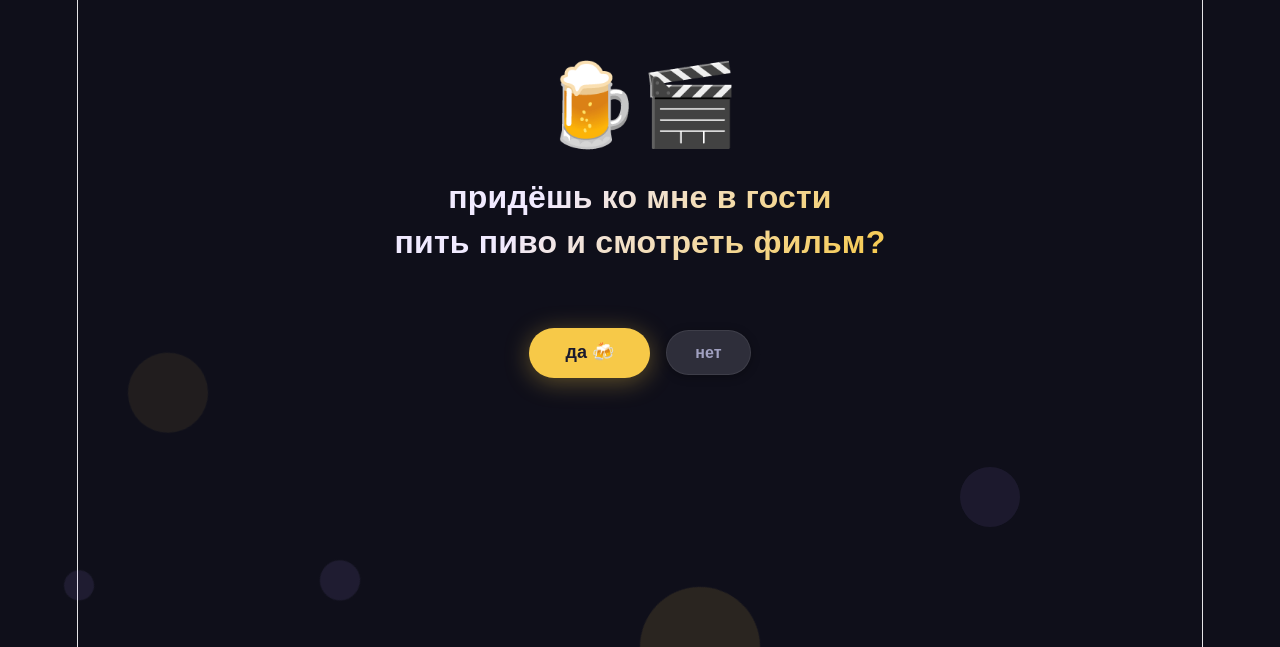
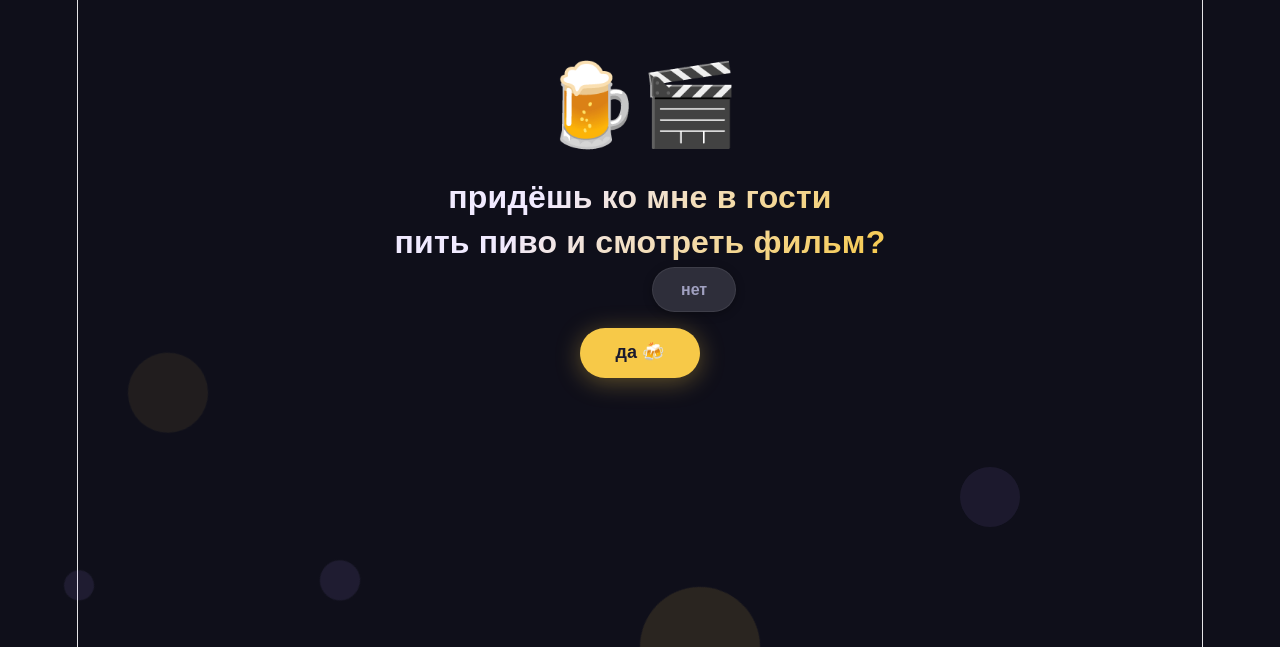
Before and after one commit to alexlvlt/beer-proposal, a Vue app: page / in a window 1280 px wide. Shown: the part 153-800 px from the top of the page. Built offline with nearby package versions, Linux system fonts and the light colour scheme; a web font is replaced by a local one.

Commit message:
app vue fix

```diff
--- a/src/App.vue
+++ b/src/App.vue
@@ -17,9 +17,9 @@
 
     <p class="question">придёшь ко мне в гости<br />пить пиво и смотреть фильм?</p>
 
+    <!-- Контейнер фиксированного размера — кнопка "да" не двигается -->
     <div class="buttons-area">
       <button
-          ref="yesBtnRef"
           class="btn btn-yes"
           :style="yesBtnStyle"
           @click="sayYes"
@@ -27,6 +27,7 @@
         да 🍻
       </button>
 
+      <!-- Кнопка "нет" всегда fixed, просто сначала в центре под "да" -->
       <button
           v-if="!noGone"
           ref="noBtnRef"
@@ -41,7 +42,7 @@
 </template>
 
 <script setup>
-import { computed, ref, nextTick } from 'vue'
+import { computed, ref, onMounted, nextTick } from 'vue'
 
 const NO_TEXTS = [
   'нет',
@@ -58,10 +59,31 @@ const NO_TEXTS = [
 
 const won      = ref(false)
 const noCount  = ref(0)
-const noPos    = ref({ x: null, y: null })
 const noBtnRef = ref(null)
 
-// Явные пиксельные значения вместо CSS-переменной — надёжнее на Safari/iOS
+// Начальная позиция кнопки "нет" — вычислим после монтирования
+const noPos = ref({ x: 0, y: 0 })
+const noReady = ref(false) // показываем кнопку только после того как знаем позицию
+
+const noGone  = computed(() => noCount.value >= NO_TEXTS.length)
+const noLabel = computed(() => NO_TEXTS[Math.min(noCount.value, NO_TEXTS.length - 1)])
+const noScale = computed(() => Math.max(1 - noCount.value * 0.06, 0.55))
+
+// Кнопка "нет" всегда fixed — никогда не влияет на поток
+const noStyle = computed(() => ({
+  fontSize:   `${16 * noScale.value}px`,
+  padding:    `${12 * noScale.value}px ${28 * noScale.value}px`,
+  position:   'fixed',
+  left:       `${noPos.value.x}px`,
+  top:        `${noPos.value.y}px`,
+  opacity:    noReady.value ? 1 : 0,
+  transition: noCount.value === 0
+      ? 'font-size 0.3s, padding 0.3s, opacity 0.2s'
+      : 'left 0.3s cubic-bezier(.34,1.4,.64,1), top 0.3s cubic-bezier(.34,1.4,.64,1), font-size 0.3s, padding 0.3s',
+  zIndex: 50,
+}))
+
+// Кнопка "да" — только размер меняется, позиция не трогается
 const yesFontSize = computed(() => Math.min(18 * (1 + noCount.value * 0.22), 18 * 4.5))
 const yesPadV     = computed(() => Math.min(14 * (1 + noCount.value * 0.22), 14 * 4.5))
 const yesPadH     = computed(() => Math.min(36 * (1 + noCount.value * 0.22), 36 * 4.5))
@@ -71,39 +93,34 @@ const yesBtnStyle = computed(() => ({
   padding:  `${yesPadV.value}px ${yesPadH.value}px`,
 }))
 
-const noScale = computed(() => Math.max(1 - noCount.value * 0.06, 0.55))
-const noGone  = computed(() => noCount.value >= NO_TEXTS.length)
-const noLabel = computed(() => NO_TEXTS[Math.min(noCount.value, NO_TEXTS.length - 1)])
+// После монтирования ставим кнопку "нет" рядом с "да" по центру
+onMounted(async () => {
+  await nextTick()
+  placeNoInitial()
+})
 
-const noStyle = computed(() => {
-  const base = {
-    fontSize: `${16 * noScale.value}px`,
-    padding:  `${12 * noScale.value}px ${28 * noScale.value}px`,
+function placeNoInitial() {
+  const btn = noBtnRef.value
+  if (!btn) return
+  const btnW = btn.offsetWidth
+  const btnH = btn.offsetHeight
+  const w = window.innerWidth
+  const h = window.innerHeight
+  // Чуть правее и ниже центра — рядом с кнопкой "да"
+  noPos.value = {
+    x: w / 2 + 12,
+    y: h / 2 + 20,
   }
-  if (noPos.value.x !== null) {
-    return {
-      ...base,
-      position: 'fixed',
-      left: `${noPos.value.x}px`,
-      top:  `${noPos.value.y}px`,
-      transition: 'left 0.3s cubic-bezier(.34,1.4,.64,1), top 0.3s cubic-bezier(.34,1.4,.64,1), font-size 0.3s, padding 0.3s',
-      zIndex: 50,
-    }
-  }
-  return base
-})
+  noReady.value = true
+}
 
 async function sayNo() {
   noCount.value++
-
-  // Ждём nextTick чтобы получить актуальный размер кнопки после shrink
   await nextTick()
 
   const margin = 16
   const w = window.innerWidth
   const h = window.innerHeight
-
-  // Учитываем реальный размер кнопки — она не выйдет за край
   const btnW = noBtnRef.value?.offsetWidth  ?? 80
   const btnH = noBtnRef.value?.offsetHeight ?? 40
 
@@ -191,13 +208,12 @@ html, body {
   background-clip: text;
 }
 
+/* Фиксированная высота — кнопка "да" не прыгает когда "нет" уходит в fixed */
 .buttons-area {
   display: flex;
   align-items: center;
   justify-content: center;
-  gap: 16px;
-  flex-wrap: wrap;
-  min-height: 80px;
+  height: 80px;
 }
 
 .btn {
@@ -214,7 +230,6 @@ html, body {
   background: var(--yes);
   color: #1a1a2e;
   box-shadow: 0 4px 24px rgba(247,201,72,0.35);
-  /* убрали transform из transition — он конфликтовал с размером на Safari */
   transition: font-size 0.35s cubic-bezier(.34,1.56,.64,1),
   padding   0.35s cubic-bezier(.34,1.56,.64,1),
   box-shadow 0.2s ease;
@@ -227,9 +242,7 @@ html, body {
   color: #a0a0c0;
   border: 1px solid rgba(255,255,255,0.08);
   box-shadow: 0 2px 10px rgba(0,0,0,0.3);
-  transition: font-size 0.3s, padding 0.3s, background 0.2s;
 }
-.btn-no:hover { background: #3a3a4e; }
 .btn-no:active { opacity: 0.85; }
 
 .win-overlay {
```
